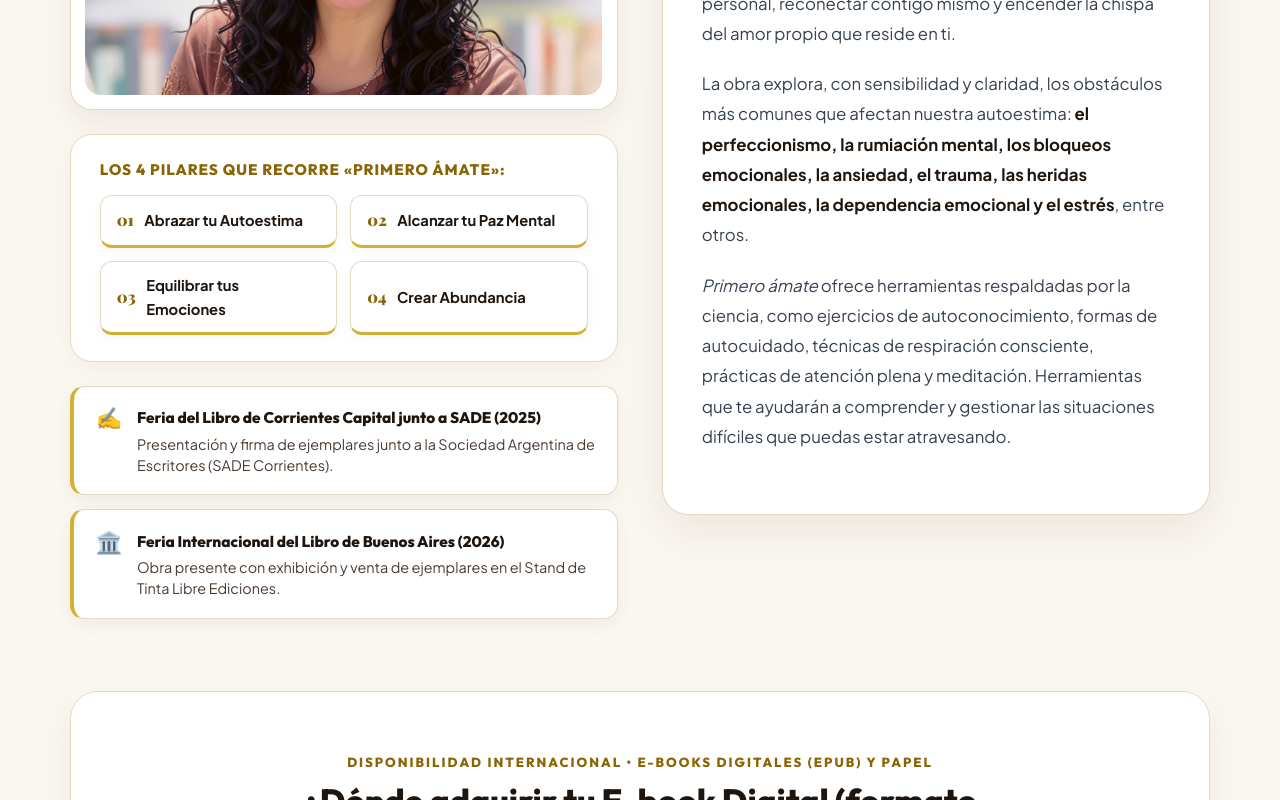
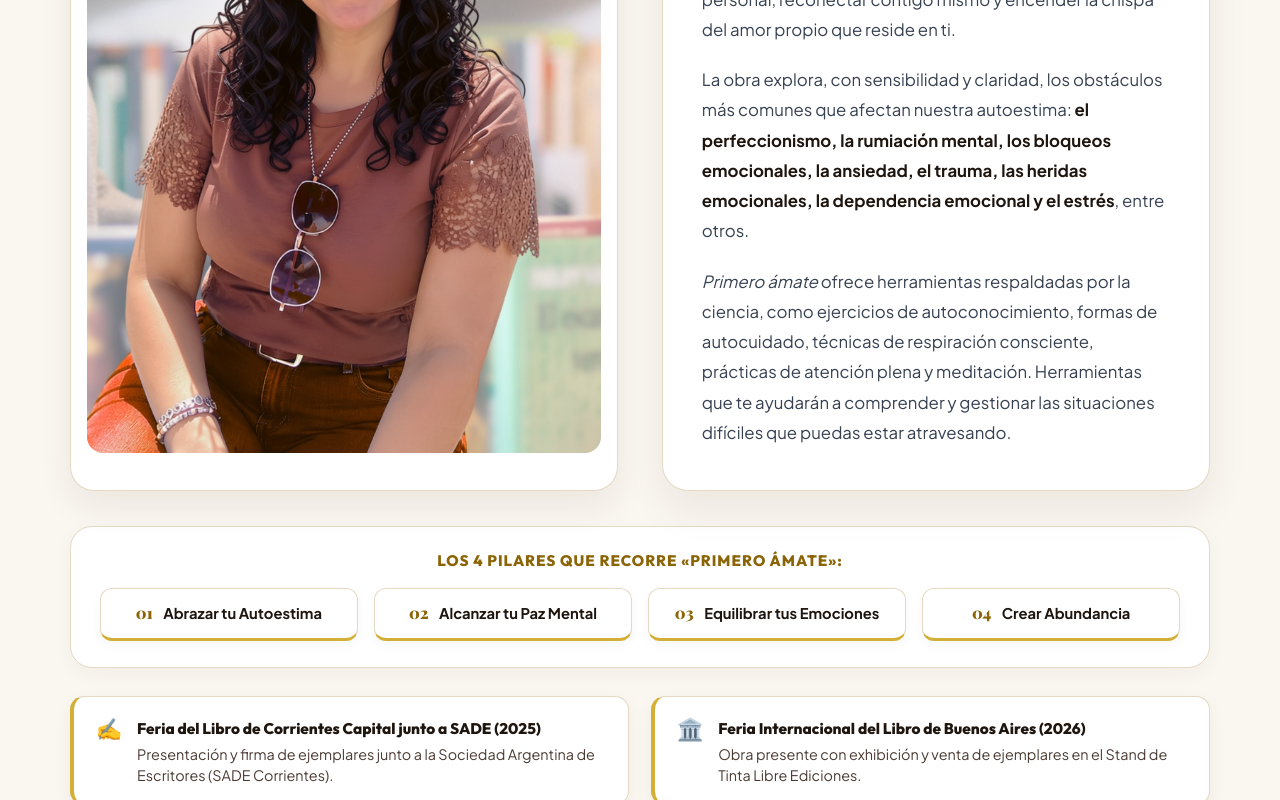
Before and after one commit to romimontiel/metodomodolider, a Next.js app: page / in a window 1280 px wide. Shown: the part 5800-6600 px from the top of the page. Built offline with nearby package versions, Linux system fonts and the light colour scheme.

Commit message:
feat(libro): mostrar foto completa junto a sinopsis y ubicar 4 pilares y 2 ferias en filas horizontales debajo

```diff
--- a/src/components/Libro.jsx
+++ b/src/components/Libro.jsx
@@ -97,81 +97,38 @@ export default function Libro() {
           </p>
         </div>
 
-        {/* Grilla Principal: Foto + 4 Pilares + Hitos a la Izquierda | Sinopsis Oficial a la Derecha */}
-        <div className="libro-main-grid">
+        {/* Grilla Principal: Foto Completa a la Izquierda | Sinopsis Oficial a la Derecha */}
+        <div className="libro-main-grid" style={{ alignItems: "stretch", marginBottom: "2.2rem" }}>
 
-          {/* Columna Izquierda: Foto de Romina, Los 4 Grandes Temas y Hitos */}
+          {/* Columna Izquierda: Foto Completa de Romina */}
           <div className="libro-cover-col">
-
-            {/* Foto de Romina al lado de la Sinopsis */}
             <div style={{
               background: "#FFFFFF",
               border: "1.5px solid #E5D9C3",
               borderTop: "3.5px solid #D4AF37",
-              borderRadius: "22px",
-              padding: "0.9rem",
-              boxShadow: "0 12px 30px rgba(60, 40, 20, 0.07)"
+              borderRadius: "24px",
+              padding: "1rem",
+              boxShadow: "0 15px 35px rgba(60, 40, 20, 0.07)",
+              height: "100%",
+              display: "flex",
+              alignItems: "center"
             }}>
               <img
                 src="/romina_autora_libro.jpg"
                 alt="Lic. Romina Lorena Montiel - Autora de Primero Ámate"
                 style={{
                   width: "100%",
-                  maxHeight: "390px",
-                  objectFit: "cover",
-                  objectPosition: "center top",
+                  height: "auto",
+                  objectFit: "contain",
                   borderRadius: "16px",
                   display: "block"
                 }}
               />
             </div>
-
-            {/* Debajo de la foto: Los 4 Grandes Temas */}
-            <div className="libro-pillars-box" style={{ margin: 0 }}>
-              <h4 className="libro-pillars-title">
-                Los 4 Pilares que recorre «Primero Ámate»:
-              </h4>
-              <div className="libro-pillars-grid">
-                <div className="libro-pillar-chip">
-                  <span className="chip-num">01</span>
-                  <span>Abrazar tu Autoestima</span>
-                </div>
-                <div className="libro-pillar-chip">
-                  <span className="chip-num">02</span>
-                  <span>Alcanzar tu Paz Mental</span>
-                </div>
-                <div className="libro-pillar-chip">
-                  <span className="chip-num">03</span>
-                  <span>Equilibrar tus Emociones</span>
-                </div>
-                <div className="libro-pillar-chip">
-                  <span className="chip-num">04</span>
-                  <span>Crear Abundancia</span>
-                </div>
-              </div>
-            </div>
-
-            {/* Luego: Feria del Libro de Corrientes 2025 y la de Buenos Aires */}
-            <div className="libro-milestones">
-              <div className="libro-milestone-item">
-                <span className="libro-milestone-icon">✍️</span>
-                <div>
-                  <strong>Feria del Libro de Corrientes Capital junto a SADE (2025)</strong>
-                  <p>Presentación y firma de ejemplares junto a la Sociedad Argentina de Escritores (SADE Corrientes).</p>
-                </div>
-              </div>
-              <div className="libro-milestone-item">
-                <span className="libro-milestone-icon">🏛️</span>
-                <div>
-                  <strong>Feria Internacional del Libro de Buenos Aires (2026)</strong>
-                  <p>Obra presente con exhibición y venta de ejemplares en el Stand de Tinta Libre Ediciones.</p>
-                </div>
-              </div>
-            </div>
           </div>
 
           {/* Columna Derecha: Sinopsis Oficial */}
-          <div className="libro-content-col">
+          <div className="libro-content-col" style={{ display: "flex", flexDirection: "column", justifyContent: "center" }}>
             <div className="libro-synopsis-badge">
               SINOPSIS OFICIAL DE LA OBRA
             </div>
@@ -187,12 +144,64 @@ export default function Libro() {
               <p>
                 La obra explora, con sensibilidad y claridad, los obstáculos más comunes que afectan nuestra autoestima: <strong>el perfeccionismo, la rumiación mental, los bloqueos emocionales, la ansiedad, el trauma, las heridas emocionales, la dependencia emocional y el estrés</strong>, entre otros.
               </p>
-              <p>
+              <p style={{ marginBottom: 0 }}>
                 <em>Primero ámate</em> ofrece herramientas respaldadas por la ciencia, como ejercicios de autoconocimiento, formas de autocuidado, técnicas de respiración consciente, prácticas de atención plena y meditación. Herramientas que te ayudarán a comprender y gestionar las situaciones difíciles que puedas estar atravesando.
               </p>
             </div>
           </div>
 
+        </div>
+
+        {/* Debajo de la foto y la descripción: Los 4 Pilares en UNA SOLA FILA */}
+        <div className="libro-pillars-box" style={{ marginBottom: "1.8rem" }}>
+          <h4 className="libro-pillars-title" style={{ textAlign: "center", marginBottom: "1.1rem" }}>
+            Los 4 Pilares que recorre «Primero Ámate»:
+          </h4>
+          <div style={{
+            display: "grid",
+            gridTemplateColumns: "repeat(auto-fit, minmax(220px, 1fr))",
+            gap: "1rem"
+          }}>
+            <div className="libro-pillar-chip" style={{ justifyContent: "center" }}>
+              <span className="chip-num">01</span>
+              <span>Abrazar tu Autoestima</span>
+            </div>
+            <div className="libro-pillar-chip" style={{ justifyContent: "center" }}>
+              <span className="chip-num">02</span>
+              <span>Alcanzar tu Paz Mental</span>
+            </div>
+            <div className="libro-pillar-chip" style={{ justifyContent: "center" }}>
+              <span className="chip-num">03</span>
+              <span>Equilibrar tus Emociones</span>
+            </div>
+            <div className="libro-pillar-chip" style={{ justifyContent: "center" }}>
+              <span className="chip-num">04</span>
+              <span>Crear Abundancia</span>
+            </div>
+          </div>
+        </div>
+
+        {/* Debajo en UNA SOLA FILA: Feria del Libro de Corrientes 2025 y Feria de Buenos Aires 2026 */}
+        <div style={{
+          display: "grid",
+          gridTemplateColumns: "repeat(auto-fit, minmax(320px, 1fr))",
+          gap: "1.4rem",
+          marginBottom: "3.5rem"
+        }}>
+          <div className="libro-milestone-item">
+            <span className="libro-milestone-icon">✍️</span>
+            <div>
+              <strong>Feria del Libro de Corrientes Capital junto a SADE (2025)</strong>
+              <p>Presentación y firma de ejemplares junto a la Sociedad Argentina de Escritores (SADE Corrientes).</p>
+            </div>
+          </div>
+          <div className="libro-milestone-item">
+            <span className="libro-milestone-icon">🏛️</span>
+            <div>
+              <strong>Feria Internacional del Libro de Buenos Aires (2026)</strong>
+              <p>Obra presente con exhibición y venta de ejemplares en el Stand de Tinta Libre Ediciones.</p>
+            </div>
+          </div>
         </div>
 
         {/* Vidriera de Librerías y Plataformas Internacionales */}
```
